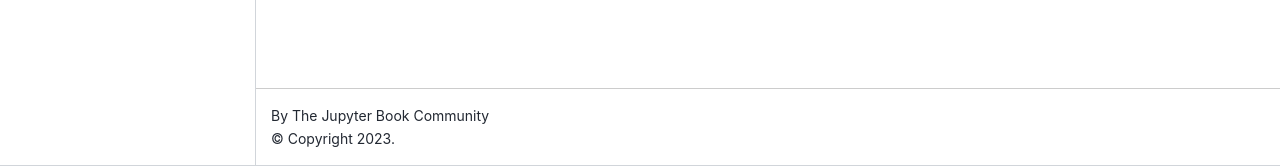
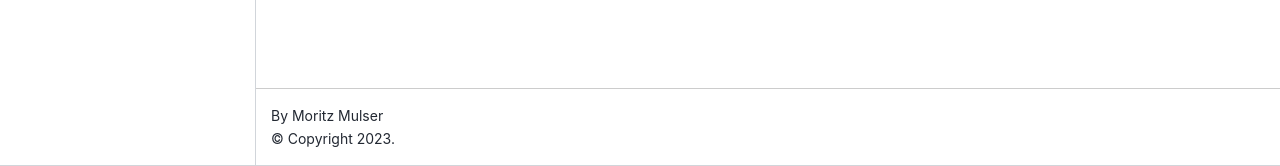
Before and after one commit to MoritzMulser/myAircraftBook, a Jupyter Book: the page built from intro.md, in a window 1280 px wide. Shown: the part 734-900 px from the top of the page. Built offline with Jupyter Book 1.0.4 settings and Sphinx 7.4.7 and the Sphinx Book theme 1.1.4, drawn with Linux system fonts in a browser that asks for light colours.

Commit message:
Update _config.yml

```diff
--- a/_config.yml
+++ b/_config.yml
@@ -1,8 +1,8 @@
 # Book settings
 # Learn more at https://jupyterbook.org/customize/config.html
 
-title: My sample book
-author: The Jupyter Book Community
+title: My aircraft book
+author: Moritz Mulser
 logo: logo.png
 
 # Force re-execution of notebooks on each build.
```
